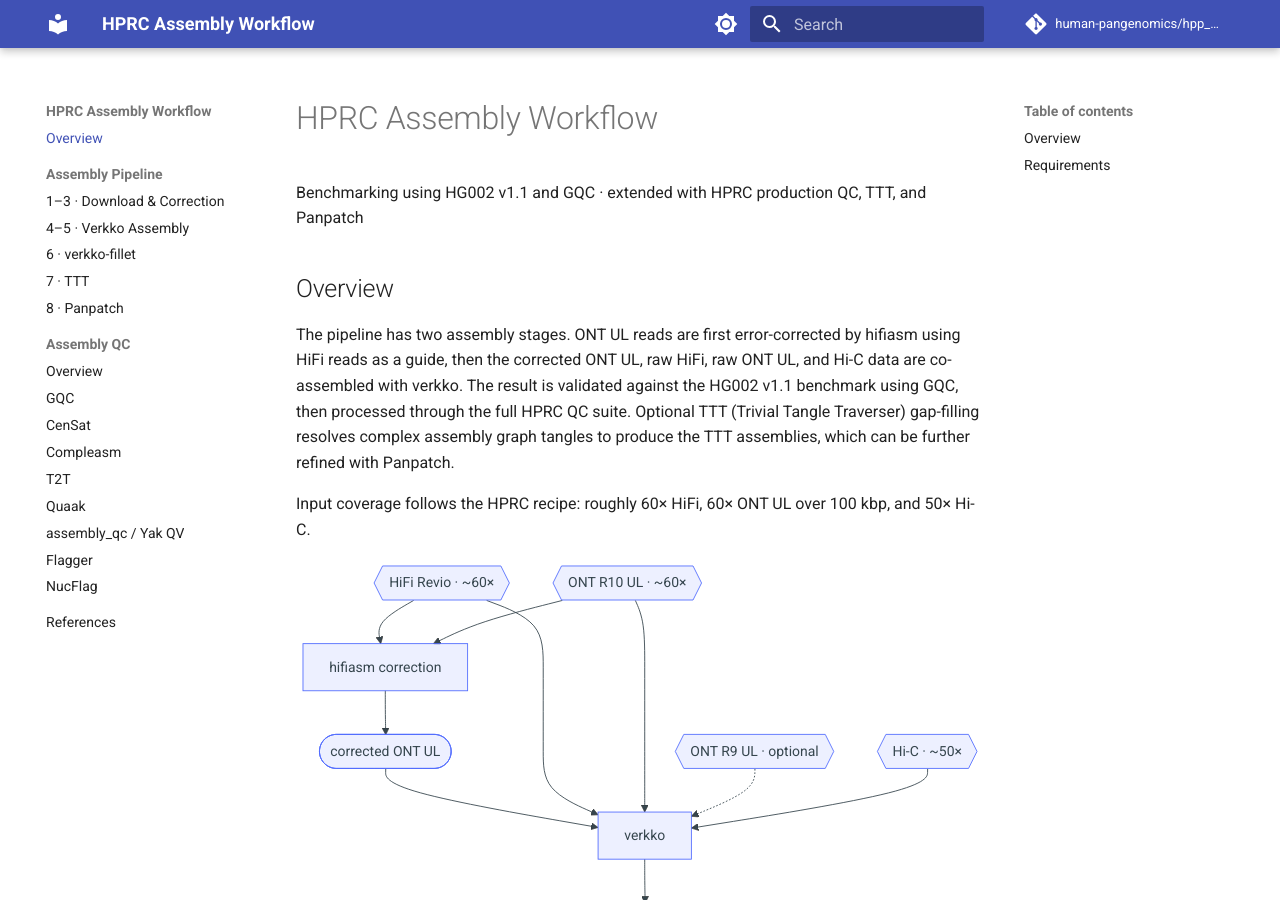
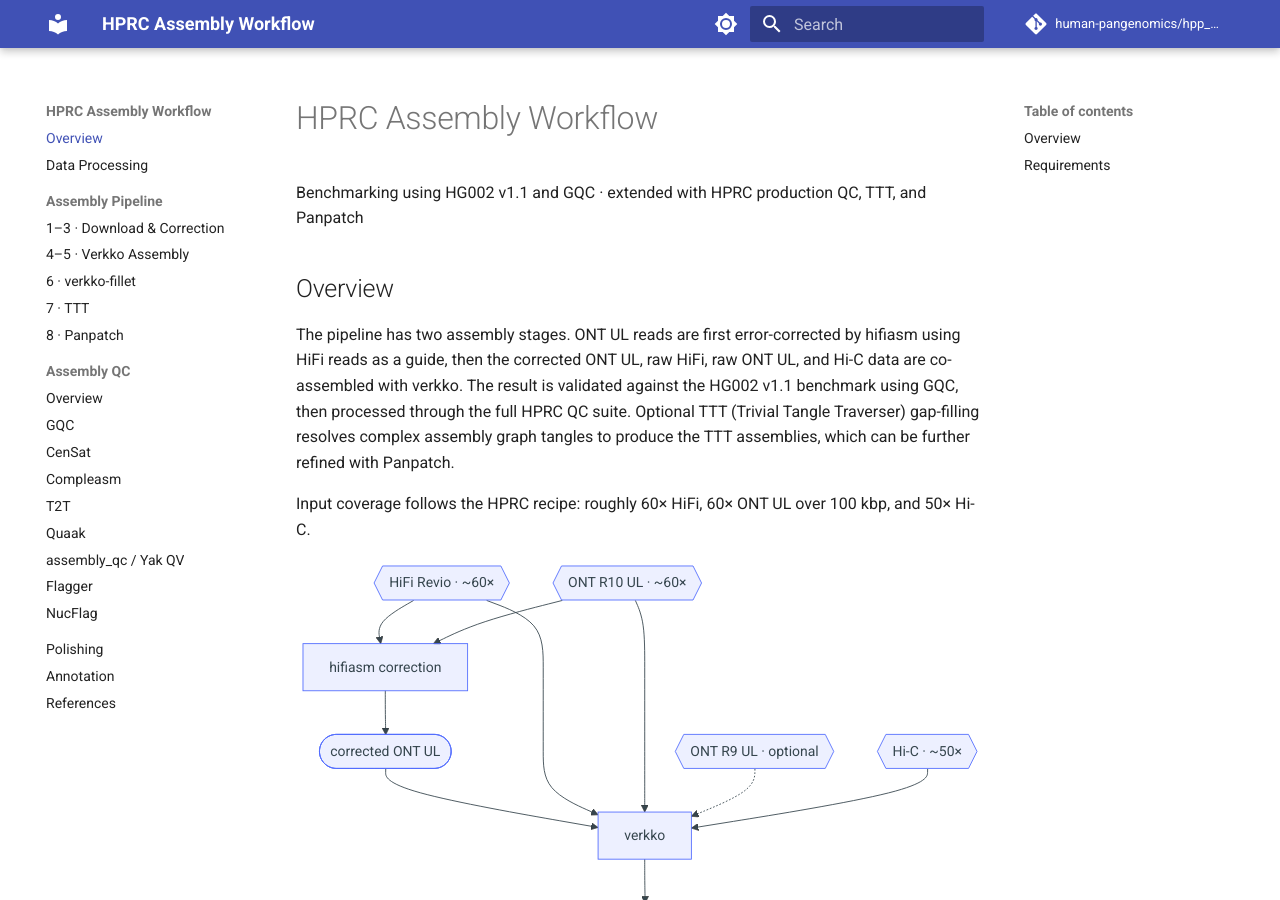
Before and after one commit to human-pangenomics/hpp_production_workflows, an MkDocs documentation site: the page built from docs/index.md, in a window 1280 px wide and 900 px high. Built offline with MkDocs 1.6.1 and Material for MkDocs 9.7.7, drawn with Linux system fonts in a browser that asks for light colours; comment, search, counter and statistics services are not loaded.

Commit message:
docs: add Data Processing, Polishing, Annotation sections to nav
Co-Authored-By: Claude Sonnet 4.6 <noreply@anthropic.com>

```diff
--- a/mkdocs.yml
+++ b/mkdocs.yml
@@ -10,6 +10,7 @@ theme:
   name: material
   features:
     - navigation.sections
+    - navigation.expand
     - navigation.path
     - navigation.top
     - content.code.copy
@@ -50,6 +51,7 @@ plugins:
 
 nav:
   - Overview: index.md
+  - Data Processing: data_processing/index.md
   - Assembly Pipeline:
     - "1–3 · Download & Correction": assembly/correction.md
     - "4–5 · Verkko Assembly": assembly/verkko.md
@@ -66,4 +68,6 @@ nav:
     - "assembly_qc / Yak QV": qc/assembly-qc.md
     - "Flagger": qc/flagger.md
     - "NucFlag": qc/nucflag.md
+  - Polishing: polishing/index.md
+  - Annotation: annotation/index.md
   - References: references.md
```
